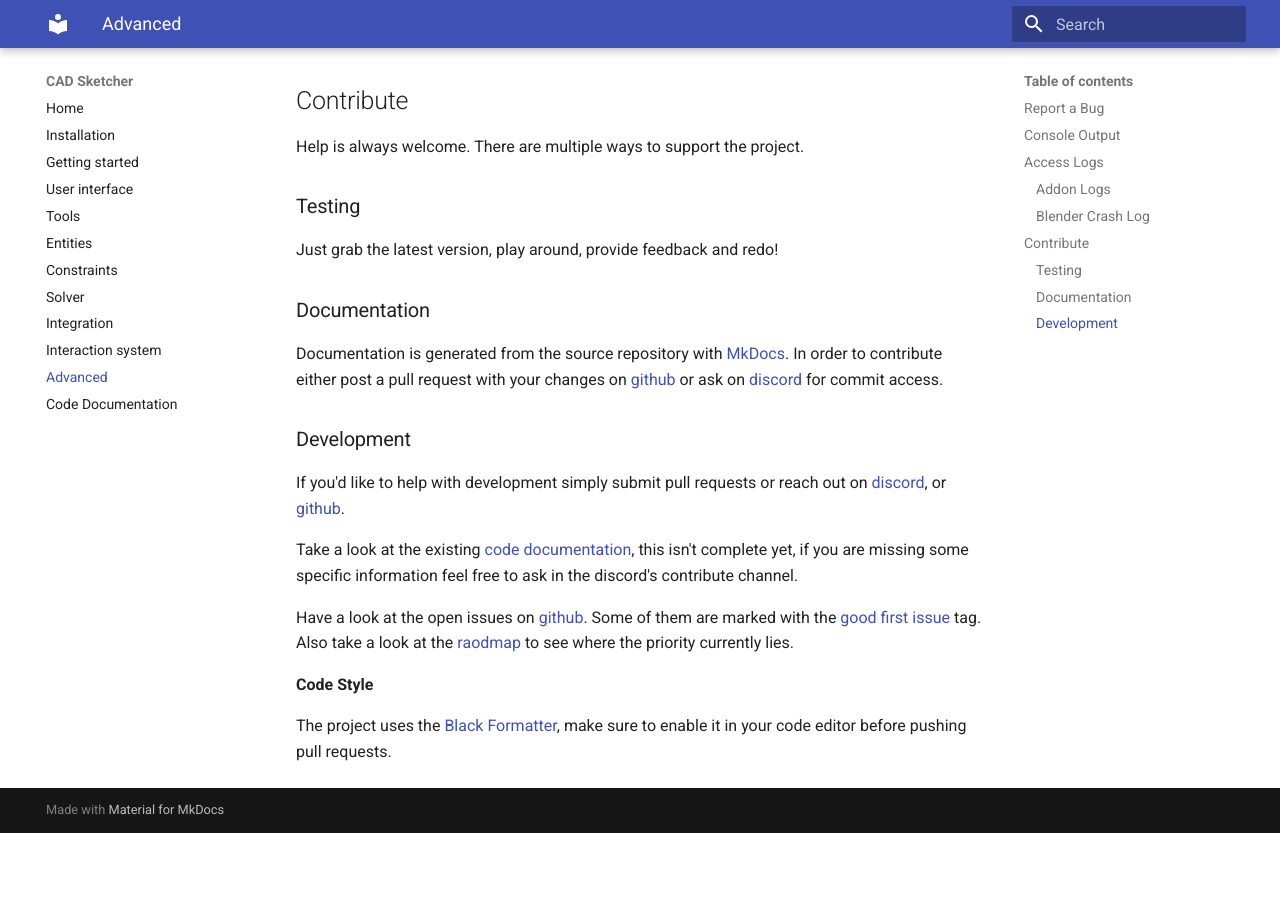
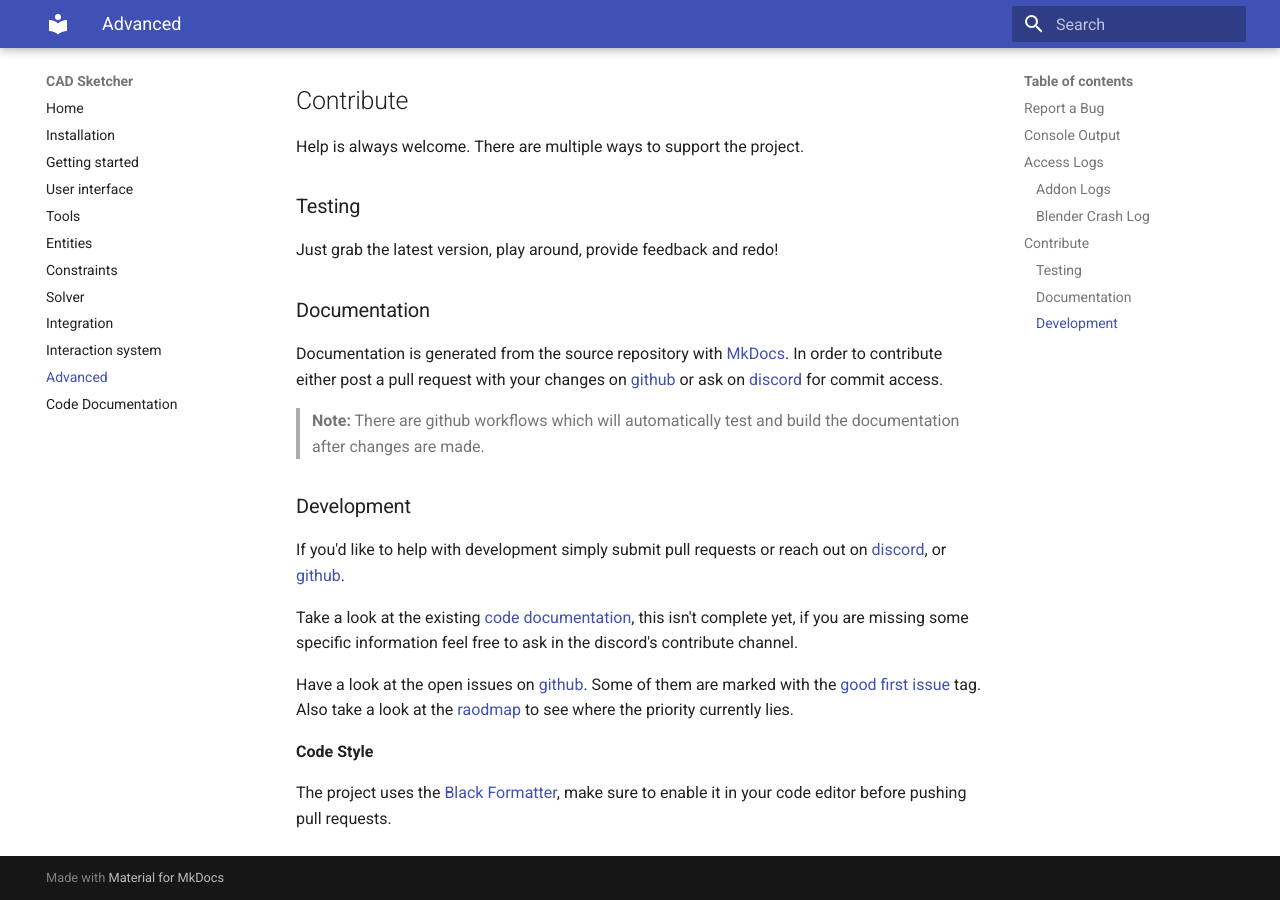
Before and after one commit to hlorus/CAD_Sketcher, an MkDocs documentation site: the page built from docs/advanced.md, in a window 1280 px wide and 900 px high, scrolled down 1163 px. Built offline with MkDocs 1.6.1 and Material for MkDocs 9.7.7, drawn with Linux system fonts in a browser that asks for light colours; before the commit the page ends 1996 px from its top, so only the background shows below that.

Commit message:
Docs: Add note about automatic docs building

```diff
--- a/docs/advanced.md
+++ b/docs/advanced.md
@@ -45,6 +45,8 @@ Documentation is generated from the source repository with [MkDocs](https://www.
 In order to contribute either post a pull request with your changes on
 [github](https://github.com/hlorus/CAD_Sketcher) or ask on [discord](https://discord.gg/GzpJsShgxa) for commit access.
 
+> **Note:** There are github workflows which will automatically test and build the documentation after changes are made.
+
 <!-- TODO: Workboard -->
 
 ### Development
```
